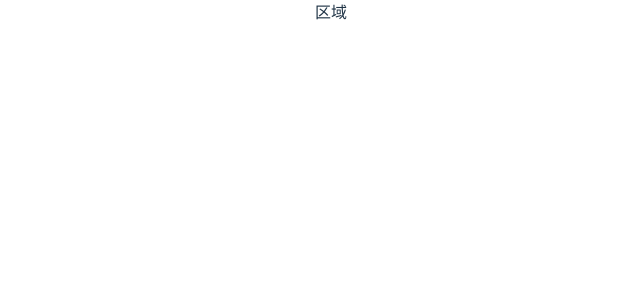
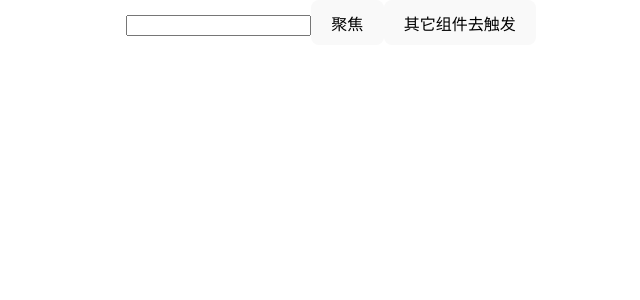
Before and after one commit to CodeWhatD/codeWhat-react, a React (Vite) app: page / in a window 1280 px wide. Shown: the top 300 px of the page, without its empty margins (309-949 px from the left). Built offline with nearby package versions, Linux system fonts and the light colour scheme.

Commit message:
chore:[forwardRef] 增加平层组件去调用内部ref方法

```diff
--- a/src/App.tsx
+++ b/src/App.tsx
@@ -1,12 +1,12 @@
 import "./App.css";
 import { Provider } from "react-redux";
 import store from "./store";
-import { PullDown } from "./pages/pulldown";
+import { ForWardRef } from "./pages/forwardRef";
 function App() {
   return (
     <>
       <Provider store={store}>
-        <PullDown />
+        <ForWardRef />
       </Provider>
     </>
   );
--- a/src/pages/forwardRef/index.tsx
+++ b/src/pages/forwardRef/index.tsx
@@ -13,6 +13,16 @@ const MyInput = forwardRef((_props, ref: any) => {
   return <input ref={realRef} />;
 });
 
+const OtherCom = (props) => {
+  const { iref } = props;
+  const triggerExternalHandler = () => {
+    iref.current!.focus();
+  };
+  return (
+    <button onClick={() => triggerExternalHandler()}>其它组件去触发</button>
+  );
+};
+
 export const ForWardRef = () => {
   const myinput = useRef<HTMLElement>();
   const handleClick = () => {
@@ -22,6 +32,7 @@ export const ForWardRef = () => {
     <>
       <MyInput ref={myinput} />
       <button onClick={() => handleClick()}>聚焦</button>
+      <OtherCom handler={handleClick} iref={myinput} />
     </>
   );
 };
```
